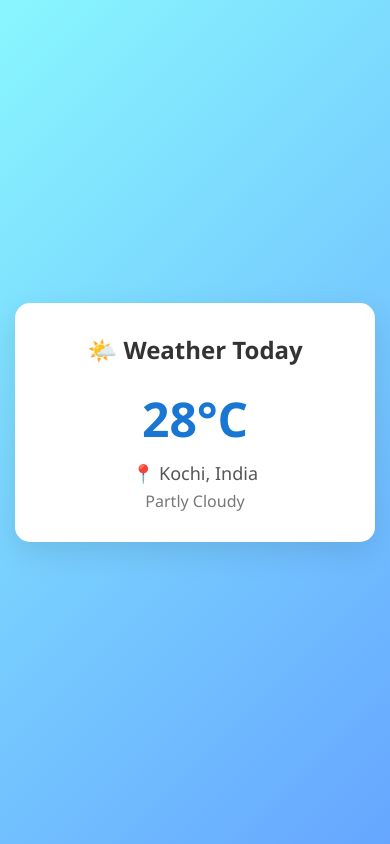
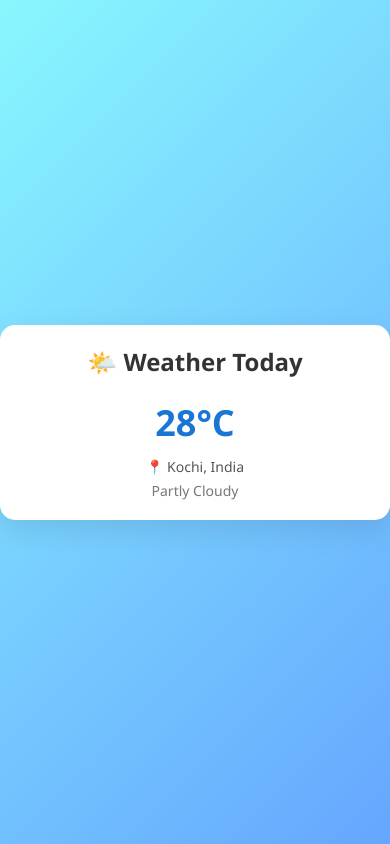
Before and after one commit to ananya-a2006/Weather, a plain HTML site: page index.html in a window 390 px wide. Drawn offline with Linux system fonts and the light colour scheme.

Commit message:
Update style.css

```diff
--- a/style.css
+++ b/style.css
@@ -40,3 +40,20 @@ body {
   margin-top: 5px;
   color: #777;
 }
+
+/* Responsive for mobile */
+@media (max-width: 400px) {
+  .weather-card {
+    width: 90%;
+    padding: 20px;
+  }
+
+  .weather-info .temp {
+    font-size: 36px;
+  }
+
+  .weather-info .location,
+  .weather-info .condition {
+    font-size: 14px;
+  }
+}
```
